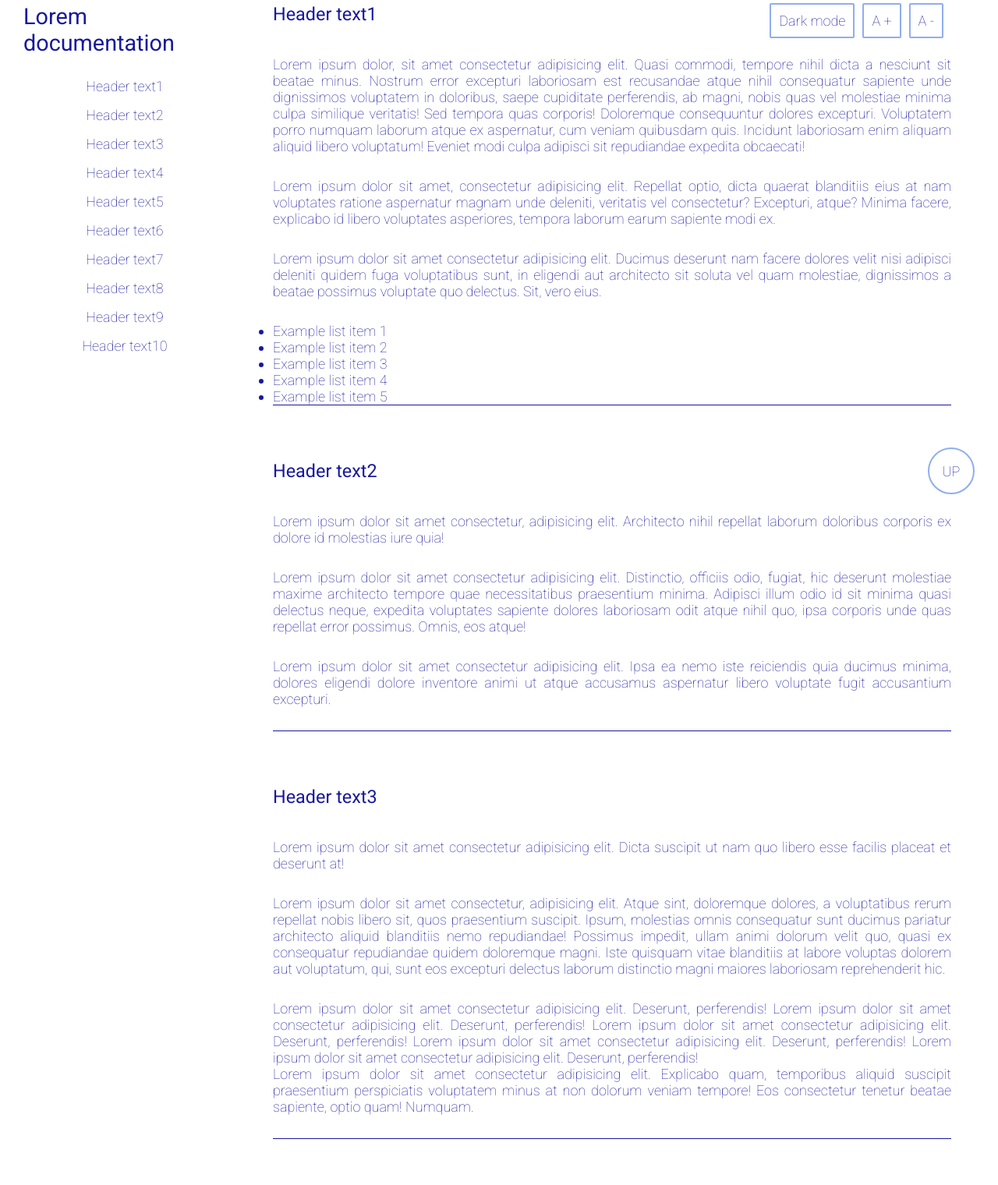
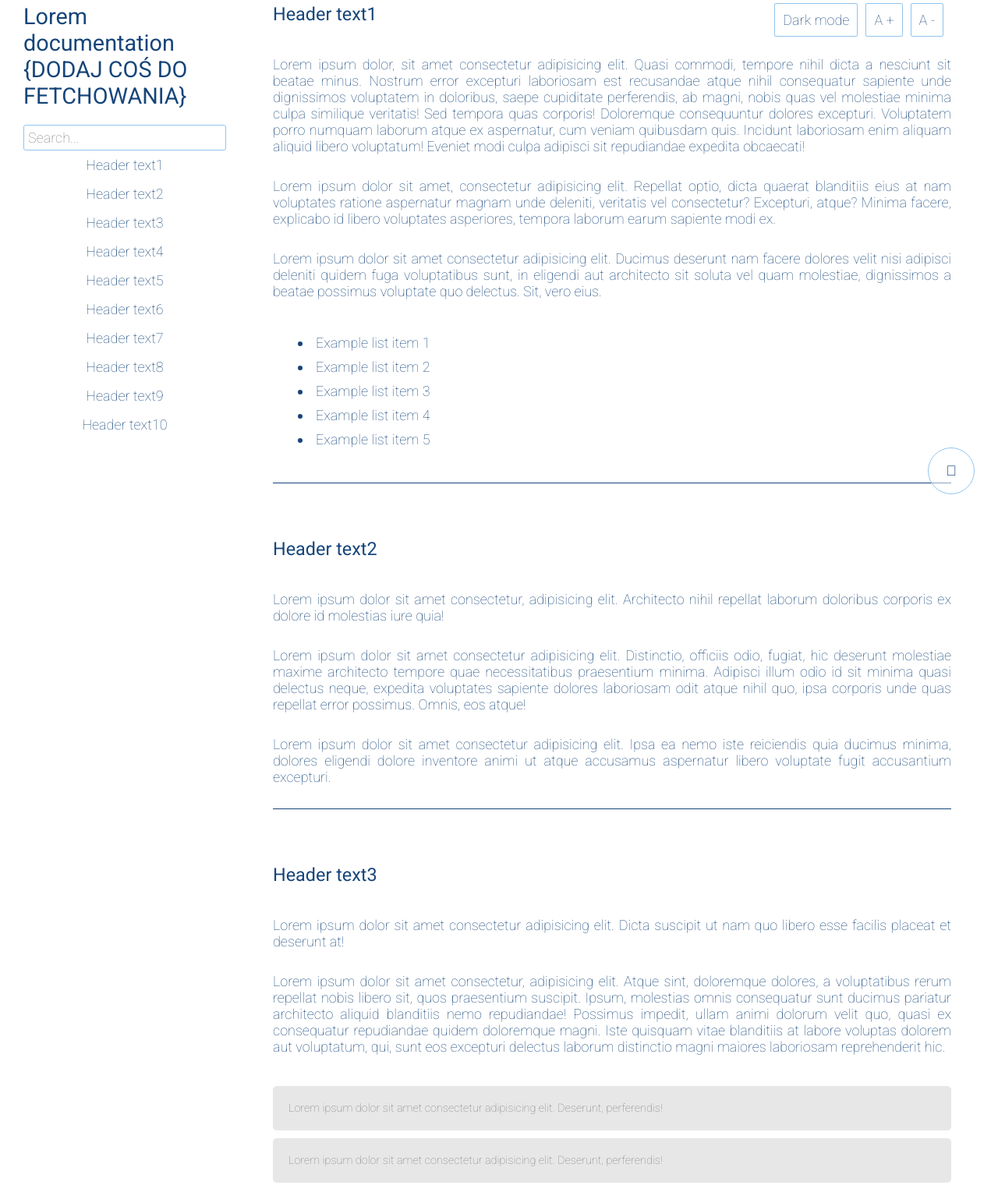
Before and after one commit to RXstoinkboy/documentationPage, a website built with webpack: page index.html in a window 1280 px wide. Shown: the part 146-1666 px from the top of the page at 78% size. Built offline with nearby package versions, Linux system fonts and the light colour scheme.

Commit message:
prepared all layout elements. Next prepare mobile menu

```diff
--- a/index.html
+++ b/index.html
@@ -5,6 +5,7 @@
     <meta name="viewport" content="width=device-width, initial-scale=1.0">
     <meta http-equiv="X-UA-Compatible" content="ie=edge">
     <title>Documentation</title>
+    <link rel="stylesheet" href="https://use.fontawesome.com/releases/v5.6.3/css/all.css" integrity="sha384-UHRtZLI+pbxtHCWp1t77Bi1L4ZtiqrqD80Kn4Z8NTSRyMA2Fd33n5dQ8lWUE00s/" crossorigin="anonymous">
     <link rel="stylesheet" href="./dist/css/main.css">
 </head>
 <body>
@@ -12,7 +13,10 @@
     <div class="wrapper">
             <header class="mainHeader">MAIN HEADER</header>
             <nav class="nav" id="navbar">
-                    <header class="nav__header">Lorem documentation</header>
+                    <header class="nav__header">Lorem documentation {DODAJ COŚ DO FETCHOWANIA}</header>
+
+                    <input type="search" class="nav__search" placeholder="Search...">
+
                     <a href="#Header_text1" class="nav-link">Header text1</a>
                     <a href="#Header_text2" class="nav-link">Header text2</a>
                     <a href="#Header_text3" class="nav-link">Header text3</a>
@@ -104,7 +108,7 @@
                         <p class="main-section__content">Lorem ipsum dolor sit amet consectetur adipisicing elit. Natus neque ipsam assumenda quae magni consectetur temporibus veniam perspiciatis inventore dolores esse dolor, soluta dolorem nulla maxime quas eius. Iure, debitis?</p>
                     </section>
 
-                    <button class="button button--returnHome">UP</button>
+                    <button class="button button--returnHome"></button>
                 </main>
 
                 <footer class="footer">copywright</footer>
--- a/src/scss/helpers/_variable.scss
+++ b/src/scss/helpers/_variable.scss
@@ -1,6 +1,6 @@
 :root{
-    --mainTextColor: rgb(24, 24, 158);
+    --mainTextColor: rgb(22, 69, 122);
     --fontSize: 18px;
     --backgroundColor: white;
-    --textHover: rgb(144, 174, 238);
+    --textHover: rgb(144, 196, 238);
 }
--- a/src/scss/main.scss
+++ b/src/scss/main.scss
@@ -3,4 +3,5 @@
 @import './helpers/variable';
 @import './partials/navSelector';
 @import './partials/navItems';
-@import './partials/buttons'
+@import './partials/buttons';
+@import './partials/rest'
--- a/src/scss/partials/_buttons.scss
+++ b/src/scss/partials/_buttons.scss
@@ -1,5 +1,5 @@
 .button{
-    border: 2px solid var(--textHover);
+    border: 1px solid var(--textHover);
     float: right;
     border-radius: 2px;
     color: var(--mainTextColor);
@@ -9,9 +9,7 @@
     cursor: pointer;
 
     &:hover{
-        border: 3px solid var(--textHover);
         color: var(--textHover);
-        padding: 9px;
     }
 }
 
--- a/src/scss/partials/_navItems.scss
+++ b/src/scss/partials/_navItems.scss
@@ -6,3 +6,18 @@
 .nav-link:hover{
     color: var(--textHover);
 }
+
+.nav__search{
+    color: var(--mainTextColor);
+    padding: 5px;
+    border-radius: 3px;
+    border: 1px solid var(--textHover);
+}
+
+.nav__search::placeholder{
+    color: grey;
+}
+
+.nav__search:focus{
+    outline: none;
+}
--- a/src/scss/partials/_navSelector.scss
+++ b/src/scss/partials/_navSelector.scss
@@ -5,5 +5,5 @@
     top: 0;
     left: 0;
     background: transparent;
-    border: 2px solid var(--textHover);
+    border: 1px solid var(--textHover);
 }
--- /dev/null
+++ b/src/scss/partials/_rest.scss
@@ -0,0 +1,17 @@
+.main-section>ul{
+    margin: 10px 0 40px 50px;
+}
+
+.main-section>ul>li{
+    padding: 5px;
+}
+
+.main-section>code{
+    background: rgb(231, 231, 231);
+    padding: 20px;
+    border-radius: 5px;
+    margin: 10px 0;
+    display: block;
+    color: grey;
+    font-size: .8em;
+}
```
Also changed, not shown: LICENSE.md, dist/css/main.css, src/css/main.css, src/scss/layout/_base.scss (line endings or trailing spaces), src/scss/layout/_grid.scss (line endings or trailing spaces), webpack.config.js (line endings or trailing spaces), 1 other file.
